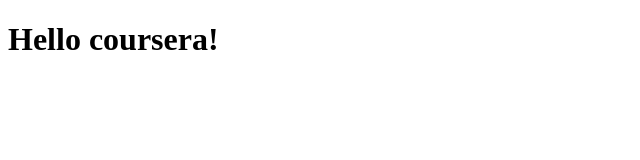
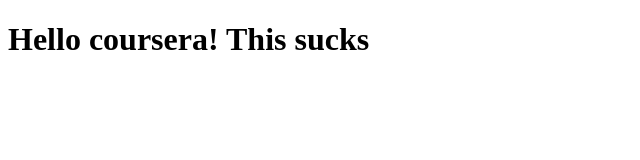
Before and after one commit to ManK77/courseratest, a plain HTML site: page site/site/index.html in a window 1280 px wide. Shown: the whole page, without its empty margins (0-640 px from the left). Drawn offline with Linux system fonts and the light colour scheme.

Commit message:
small change.

```diff
--- a/site/site/index.html
+++ b/site/site/index.html
@@ -4,6 +4,6 @@
 	<title>Hello coursera!</title>
 </head>
 <body>
-<h1>Hello coursera!</h1>
+<h1>Hello coursera! This sucks</h1>
 </body>
 </html>
```
